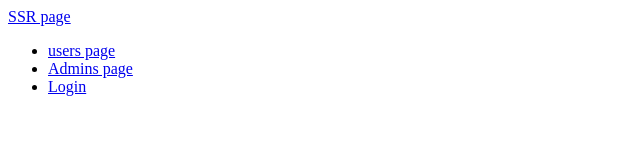
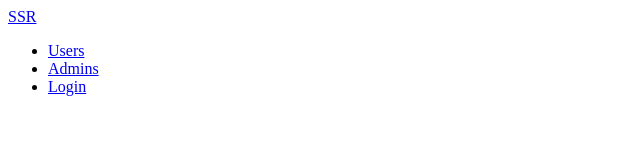
Before and after one commit to JacobJSLove/ssr, a React app: page / in a window 1280 px wide. Shown: the top 160 px of the page, without its empty margins (0-640 px from the left). Built offline with nearby package versions, Linux system fonts and the light colour scheme; the HTML template or start-up script is replaced by a standard one.

Commit message:
Added Promise wrapper for handling errors

```diff
--- a/src/client/component/Header.js
+++ b/src/client/component/Header.js
@@ -12,10 +12,10 @@ const Header = ({ auth }) => {
   return (
     <nav>
       <div className="nav-wrapper">
-      <Link to="/" className="brand-logo">SSR page</Link>
+      <Link to="/" className="brand-logo">SSR</Link>
       <ul className="right">
-        <li><Link to="/users">users page</Link></li>
-        <li><Link to="/admins">Admins page</Link></li>
+        <li><Link to="/users">Users</Link></li>
+        <li><Link to="/admins">Admins</Link></li>
         <li>{ authButton }</li>
       </ul>
     </div>
```
Also changed, not shown: src/index.js (+10 -1 lines), public/bundle.js.
